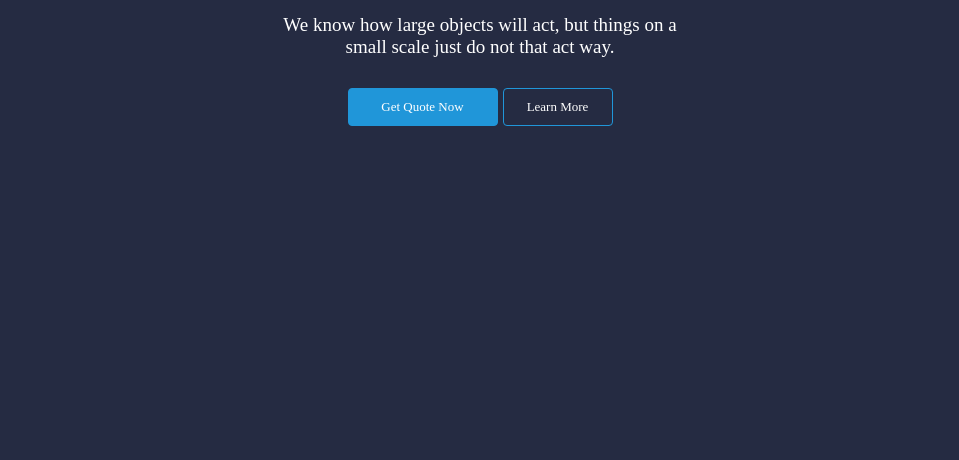
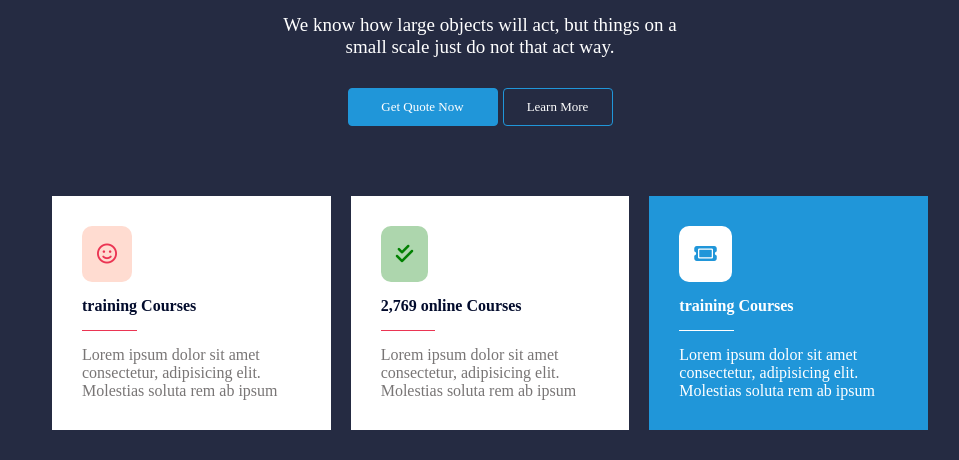
Before and after one commit to Chinara0303/Homework-01.30.23-, a plain HTML site: page task4.html in a window 1280 px wide. Shown: the part 412-872 px from the top of the page, without its empty margins (160-1119 px from the left). Before the commit the page ends 800 px from the top, so only its background shows below. Drawn offline with Linux system fonts and the light colour scheme.

Commit message:
task4 is ready

```diff
--- a/assets/css/task4.css
+++ b/assets/css/task4.css
@@ -8,7 +8,7 @@ a,i{
 }
 .container {
     width: 70%;
-    margin: 20px auto;
+    margin: 20px auto 30px auto;
 }
 /* start header */
 .container .header {
@@ -102,3 +102,57 @@ a,i{
     background-color: #2096D9;
     color: white;
 }
+/* end intro */
+/* start cards */
+.container .cards{
+    display: flex;
+    align-items: center;
+    justify-content: space-between;
+}
+.container .cards .box{
+    background-color: white;
+    margin-left: 20px;
+    padding: 30px;
+}
+.container .cards .box i{
+    background-color: #FFDCD1;
+    color: rgb(235, 53, 83);
+    padding: 18px 15px;
+    border-radius: 10px;
+    font-size: 20px;
+}
+.container .cards .box:nth-child(2) i{
+    background-color: rgb(173, 214, 173);
+    color: green;
+}
+.container .cards .box:nth-child(3){
+    background-color: #2096D9;
+}
+.container .cards .box:nth-child(3) p{
+    color: white ;
+}
+.container .cards .box:nth-child(3) span{
+    color: white ;
+}
+.container .cards .box:nth-child(3) .line{
+    background-color: white ;
+}
+.container .cards .box:nth-child(3) i{
+    background-color: white;
+    color: #2096D9;
+}
+.container .cards .box p{
+    margin-top: 15px ;
+    color: #020b2c;
+    font-weight: 600;
+}
+.container .cards .box .line{
+    background-color: rgb(235, 53, 83);
+    height: 1px;
+    width: 25%;
+    margin: 15px 0;
+}
+.container .cards .box span{
+    color: #787575;
+}
+/* end cards */
--- a/task4.html
+++ b/task4.html
@@ -7,8 +7,10 @@
     <title>Document</title>
     <link rel="stylesheet" href="./assets/css/task4.css">
 </head>
+
 <body>
     <div class="container">
+        <!-- header -->
         <div class="header">
             <div class="header-left">
                 <div class="logo">
@@ -31,6 +33,7 @@
                 </div>
             </div>
         </div>
+        <!-- intro -->
         <div class="intro">
             <p>Welcome</p>
             <h1>Selling on the internet like a pro</h1>
@@ -40,9 +43,33 @@
                 <div class="btn1">
                     <a href="#">Get quote now</a>
                 </div>
-               <div class="btn2">
-                <a href="#">Learn more</a>
-               </div>
+                <div class="btn2">
+                    <a href="#">Learn more</a>
+                </div>
+            </div>
+        </div>
+        <!-- cards -->
+        <div class="cards">
+            <div class="box">
+                <i class="fa-regular fa-face-smile"></i>
+                <p>training Courses</p>
+                <div class="line"></div>
+                <span>Lorem ipsum dolor sit amet consectetur, adipisicing elit. Molestias soluta rem ab ipsum
+                </span>
+            </div>
+            <div class="box">
+                <i class="fa-solid fa-check-double"></i>
+                <p>2,769 online Courses</p>
+                <div class="line"></div>
+                <span>Lorem ipsum dolor sit amet consectetur, adipisicing elit. Molestias soluta rem ab ipsum
+                </span>
+            </div>
+            <div class="box">
+                <i class="fa-solid fa-ticket"></i>
+                <p>training Courses</p>
+                <div class="line"></div>
+                <span>Lorem ipsum dolor sit amet consectetur, adipisicing elit. Molestias soluta rem ab ipsum
+                </span>
             </div>
         </div>
     </div>
```
